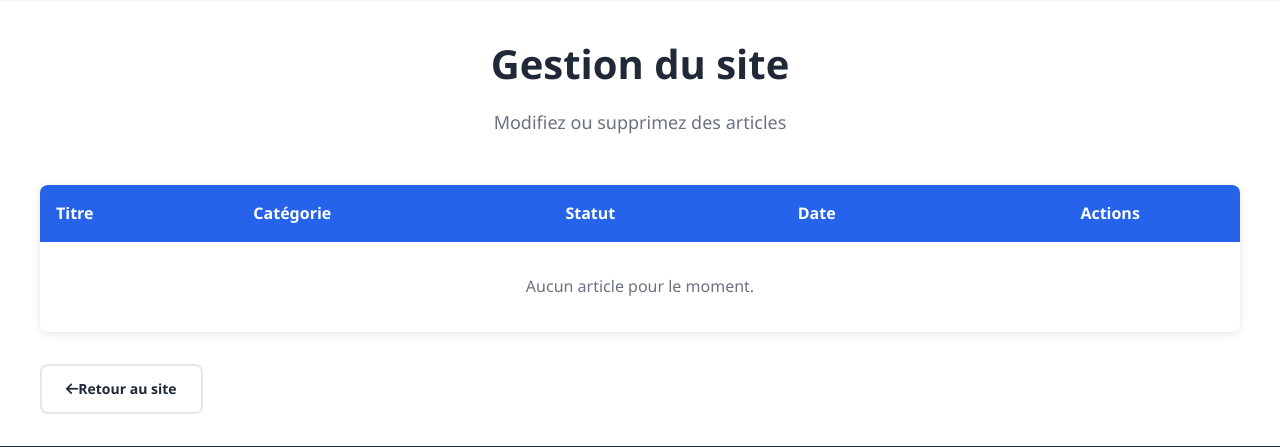
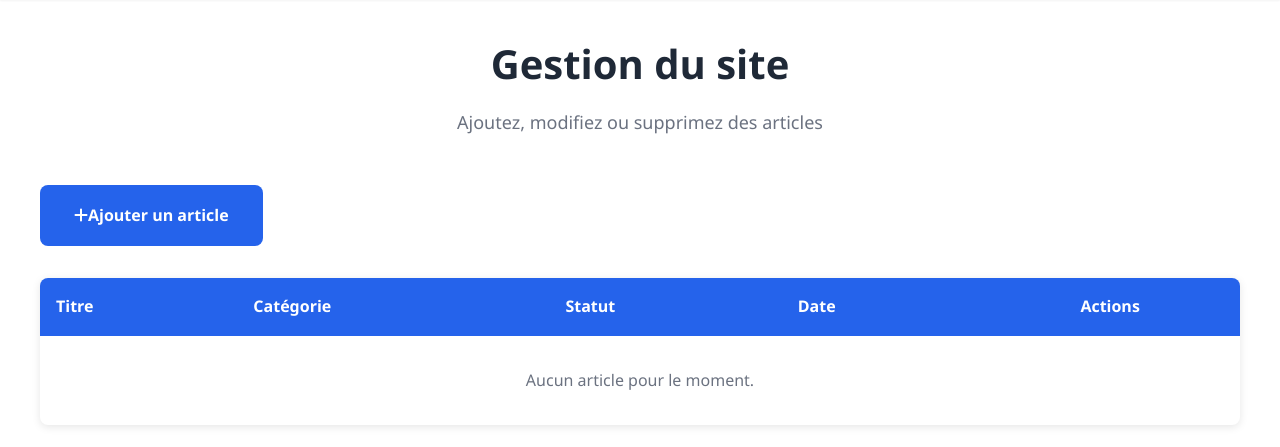
Before and after one commit to Bella5768/educinfos, a Django app: template templates/dashboard.html in a window 1280 px wide. Shown: the part 94-541 px from the top of the page. Run offline with Django 4.2, Linux system fonts and the light colour scheme; the template is opened without the code that fills it, so the values that code supplies are empty.

Commit message:
Add authentication to protect article management

```diff
--- a/articles/views.py
+++ b/articles/views.py
@@ -1,5 +1,6 @@
 from django.shortcuts import render, redirect, get_object_or_404
 from django.urls import reverse
+from django.contrib.auth.decorators import login_required
 from .models import Article
 
 
@@ -34,6 +35,7 @@ def articles_list(request):
     return render(request, 'articles_list.html', context)
 
 
+@login_required
 def dashboard(request):
     articles = Article.objects.all().order_by('-published_date')
     context = {
@@ -42,6 +44,7 @@ def dashboard(request):
     return render(request, 'dashboard.html', context)
 
 
+@login_required
 def article_create(request):
     if request.method == 'POST':
         title = request.POST.get('title')
@@ -68,6 +71,7 @@ def article_create(request):
     return render(request, 'article_form.html')
 
 
+@login_required
 def article_edit(request, slug):
     article = get_object_or_404(Article, slug=slug)
 
@@ -89,6 +93,7 @@ def article_edit(request, slug):
     return render(request, 'article_form.html', context)
 
 
+@login_required
 def article_delete(request, slug):
     article = get_object_or_404(Article, slug=slug)
     article.delete()
--- a/educinfos/settings.py
+++ b/educinfos/settings.py
@@ -12,6 +12,9 @@ SECRET_KEY = os.environ.get('DJANGO_SECRET_KEY', 'django-insecure-your-secret-ke
 DEBUG = os.environ.get('DEBUG', 'True') == 'True'
 
 ALLOWED_HOSTS = os.environ.get('ALLOWED_HOSTS', 'localhost,127.0.0.1,educinfos.pythonanywhere.com').split(',')
+
+LOGIN_URL = '/admin/login/'
+LOGIN_REDIRECT_URL = '/gestion/'
 
 INSTALLED_APPS = [
     'django.contrib.admin',
--- a/templates/dashboard.html
+++ b/templates/dashboard.html
@@ -4,9 +4,15 @@
 <div class="container" style="padding: 2rem 0;">
     <div class="section-header">
         <h2>Gestion du site</h2>
-        <p>Modifiez ou supprimez des articles</p>
+        <p>Ajoutez, modifiez ou supprimez des articles</p>
     </div>
     {% csrf_token %}
+
+    <div style="margin-bottom: 2rem;">
+        <a href="{% url 'article_create' %}" class="btn btn-primary btn-large">
+            <i class="fas fa-plus"></i> Ajouter un article
+        </a>
+    </div>
 
     <div style="background: white; border-radius: 8px; box-shadow: 0 2px 8px rgba(0,0,0,0.1); overflow: hidden;">
         <table style="width: 100%; border-collapse: collapse;">
```
